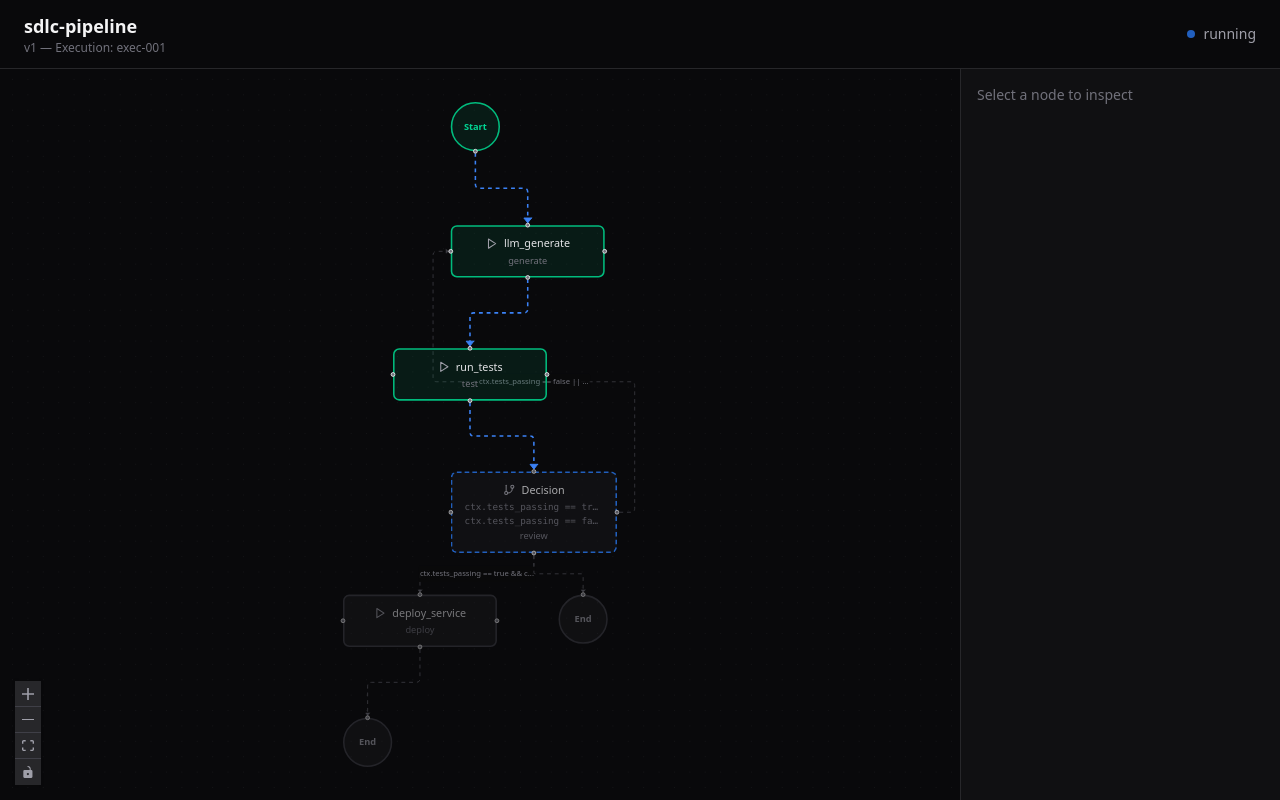
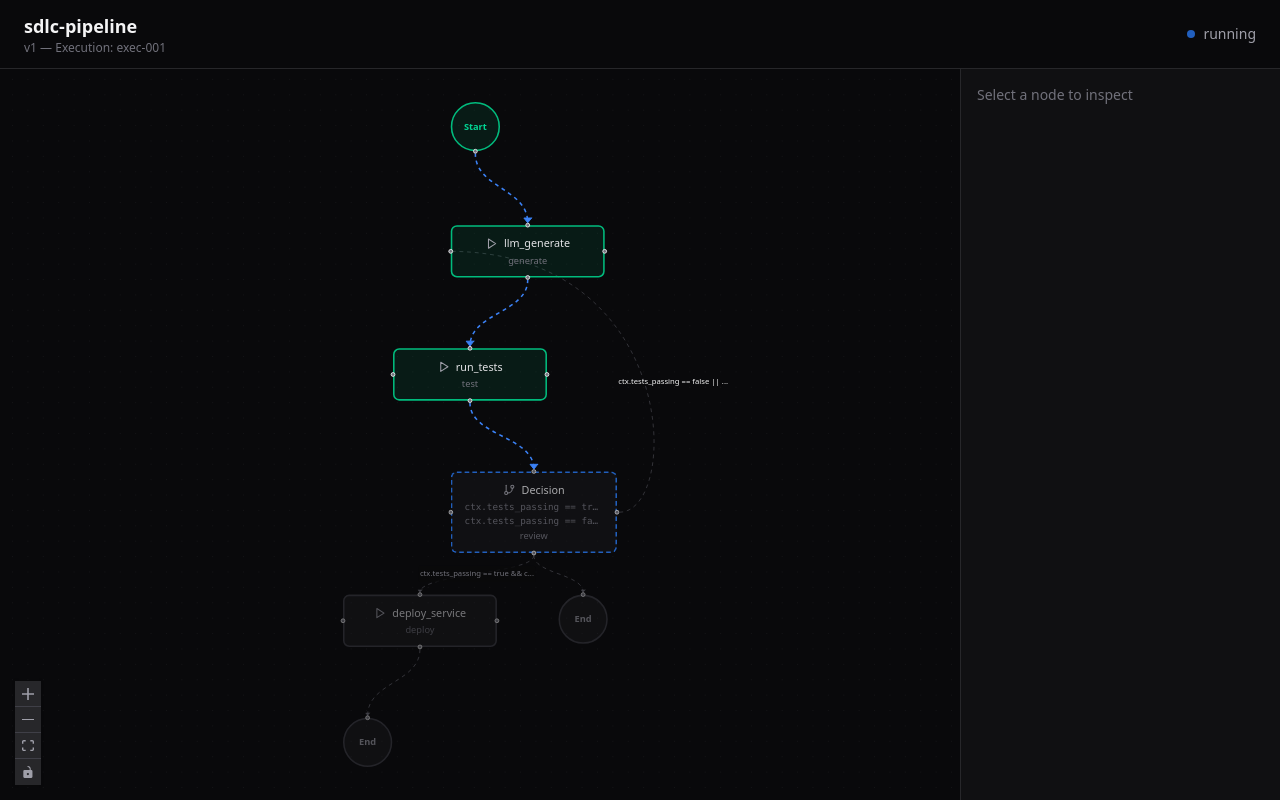
Before and after one commit to adamgilman/fishplate, a React (Vite) app in the folder apps/admin-ui/: page / in a window 1280 px wide. Built offline with nearby package versions, Linux system fonts and the light colour scheme.

Commit message:
fix(admin-ui): add custom back-edge component that routes around nodes

```diff
--- /dev/null
+++ b/apps/admin-ui/src/components/workflow-graph/edges/back-edge.tsx
@@ -0,0 +1,56 @@
+import { type EdgeProps, type Edge, BaseEdge, EdgeLabelRenderer } from '@xyflow/react';
+import type { WorkflowEdgeData } from '@/lib/graph-layout';
+
+/**
+ * Custom edge that routes back-edges (target above source) in a wide arc
+ * to the right of the graph, avoiding overlap with forward-flow edges.
+ */
+export function BackEdge({
+  sourceX,
+  sourceY,
+  targetX,
+  targetY,
+  style,
+  markerEnd,
+  label,
+  labelStyle,
+  labelBgStyle,
+  data,
+}: EdgeProps<Edge<WorkflowEdgeData>>) {
+  // Route right: go out to the right, then up, then back left to the target
+  const offset = 80; // how far right to swing
+  const rightX = Math.max(sourceX, targetX) + offset;
+
+  const path = [
+    `M ${sourceX} ${sourceY}`,
+    `C ${rightX} ${sourceY}, ${rightX} ${targetY}, ${targetX} ${targetY}`,
+  ].join(' ');
+
+  const labelX = rightX - 10;
+  const labelY = (sourceY + targetY) / 2;
+
+  return (
+    <>
+      <BaseEdge path={path} style={style} markerEnd={markerEnd} />
+      {label && (
+        <EdgeLabelRenderer>
+          <div
+            style={{
+              position: 'absolute',
+              transform: `translate(-50%, -50%) translate(${labelX}px, ${labelY}px)`,
+              pointerEvents: 'all',
+              ...labelBgStyle,
+              padding: '2px 4px',
+              borderRadius: 4,
+              fontSize: 10,
+              ...(labelStyle as React.CSSProperties),
+            }}
+            className="nodrag nopan"
+          >
+            {label}
+          </div>
+        </EdgeLabelRenderer>
+      )}
+    </>
+  );
+}
--- a/apps/admin-ui/src/components/workflow-graph/workflow-graph.tsx
+++ b/apps/admin-ui/src/components/workflow-graph/workflow-graph.tsx
@@ -4,6 +4,7 @@ import {
   Background,
   Controls,
   type NodeTypes,
+  type EdgeTypes,
   type OnSelectionChangeParams,
   MarkerType,
 } from '@xyflow/react';
@@ -12,6 +13,7 @@ import type { WorkflowDefinition } from '@fishplate/workflow-core';
 import type { WorkflowExecutionView } from '@/types/execution-view';
 import { layoutWorkflowGraph } from '@/lib/graph-layout';
 import { ActionNode, DecisionNode, ForkNode, GateNode, TerminalNode, WorkflowNode } from './nodes';
+import { BackEdge } from './edges/back-edge';
 
 const nodeTypes: NodeTypes = {
   action: ActionNode,
@@ -20,6 +22,10 @@ const nodeTypes: NodeTypes = {
   gate: GateNode,
   terminal: TerminalNode,
   workflow: WorkflowNode,
+};
+
+const edgeTypes: EdgeTypes = {
+  back: BackEdge,
 };
 
 interface WorkflowGraphProps {
@@ -76,6 +82,7 @@ export function WorkflowGraph({ definition, execution, onNodeSelect }: WorkflowG
         nodes={nodes}
         edges={styledEdges}
         nodeTypes={nodeTypes}
+        edgeTypes={edgeTypes}
         onSelectionChange={handleSelectionChange}
         fitView
         proOptions={{ hideAttribution: true }}
--- a/apps/admin-ui/src/lib/graph-layout.ts
+++ b/apps/admin-ui/src/lib/graph-layout.ts
@@ -79,6 +79,7 @@ export function layoutWorkflowGraph(
       id: `e-${edge.from}-${edge.to}-${i}`,
       source: edge.from,
       target: edge.to,
+      type: isBackEdge ? 'back' : undefined,
       sourceHandle: isBackEdge ? 'back-source' : undefined,
       targetHandle: isBackEdge ? 'back-target' : undefined,
       data: {
```
